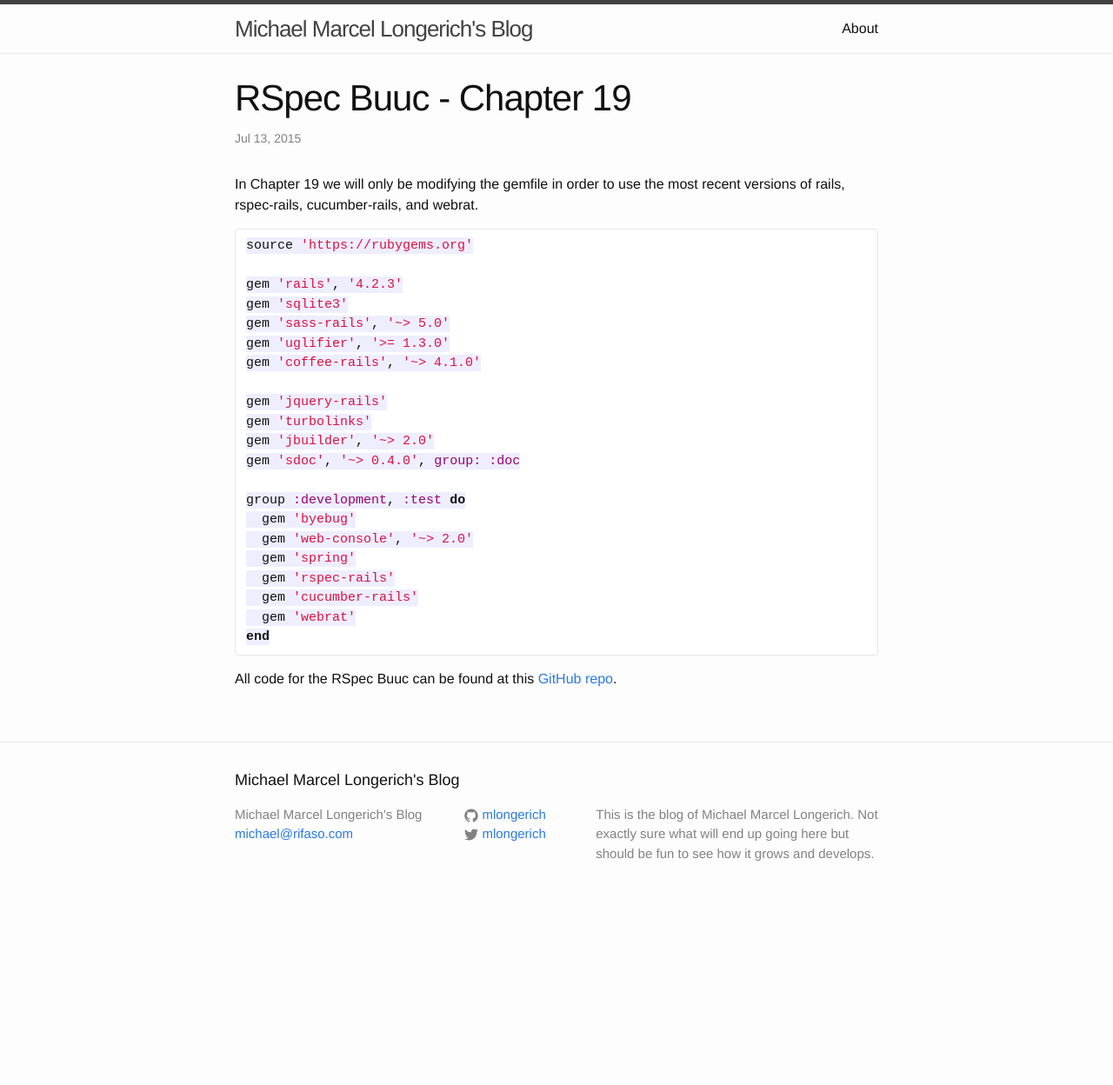
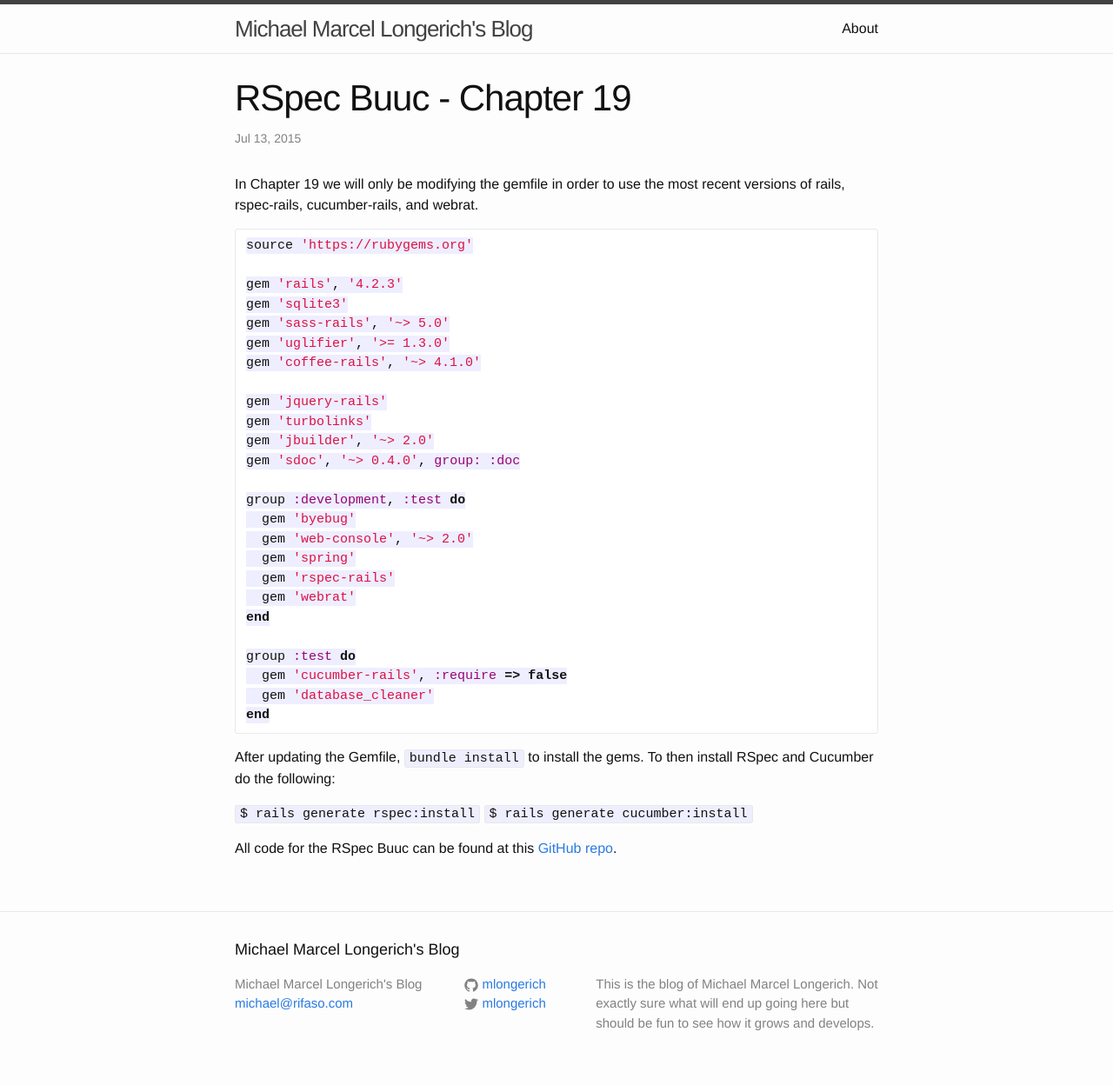
Before and after one commit to rifaso/rifaso.github.io, a Jekyll site: the page built from _posts/2015-07-13-rspec-buuc-chapter-19.md, in a window 1280 px wide. Shown: the whole page at 87% size. Built offline with Jekyll 4.4.1, drawn with Linux system fonts in a browser that asks for light colours; comment, search, counter and statistics services are not loaded; before the commit the page ends 1053 px from its top, so only the background shows below that.

Commit message:
Now 'RSpec Buuc - Chapter 19' is complete

````diff
--- a/_posts/2015-07-13-rspec-buuc-chapter-19.md
+++ b/_posts/2015-07-13-rspec-buuc-chapter-19.md
@@ -27,10 +27,19 @@ group :development, :test do
   gem 'web-console', '~> 2.0'
   gem 'spring'
   gem 'rspec-rails'
-  gem 'cucumber-rails'
   gem 'webrat'
 end
+
+group :test do
+  gem 'cucumber-rails', :require => false
+  gem 'database_cleaner'
+end
 ```
+
+After updating the Gemfile, `bundle install` to install the gems. To then install RSpec and Cucumber do the following:
+
+`$ rails generate rspec:install`
+`$ rails generate cucumber:install`
 
 All code for the RSpec Buuc can be found at this [GitHub repo][rspec-buuc-repo].
 
````
Also changed, not shown: _posts/2015-07-12-wprails-export.md (+3 -5 lines).
